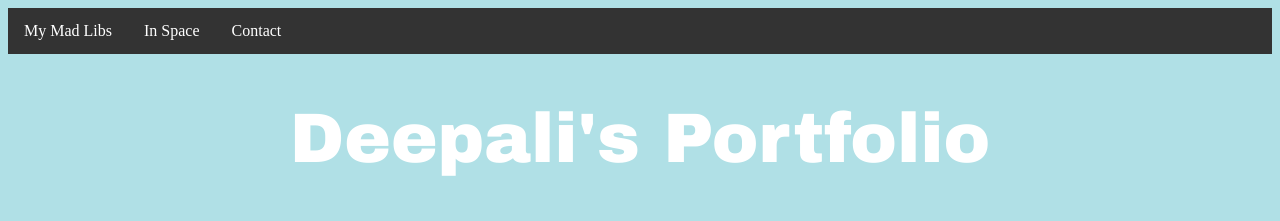
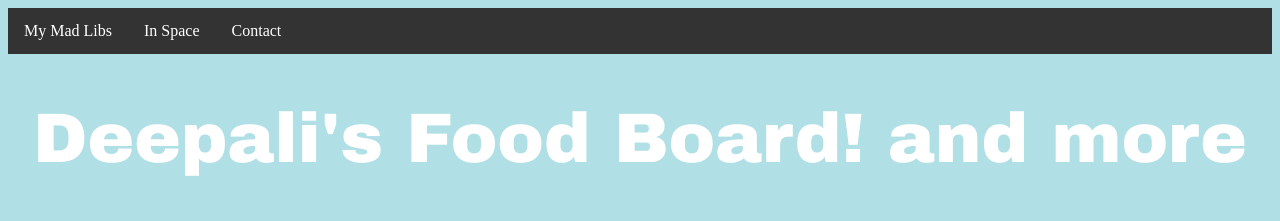
Before and after one commit to WVCS/portfolio-deepaliy324, a plain HTML site: page index.html in a window 1280 px wide. Shown: the top 221 px of the page. Drawn offline with Linux system fonts and the light colour scheme.

Commit message:
Update index.html

```diff
--- a/index.html
+++ b/index.html
@@ -37,7 +37,7 @@ li a:hover {
 }
 </style>
 
-  <h1> Deepali's Portfolio </h1>
+  <h1> Deepali's Food Board! and more </h1>
   <img
        src=https://food.fnr.sndimg.com/content/dam/images/food/fullset/2015/5/28/2/TM1A14F_Garlic-Bread_s4x3.jpg.rend.hgtvcom.826.620.suffix/1433523400627.jpeg alt="garlic bread">
 
```
